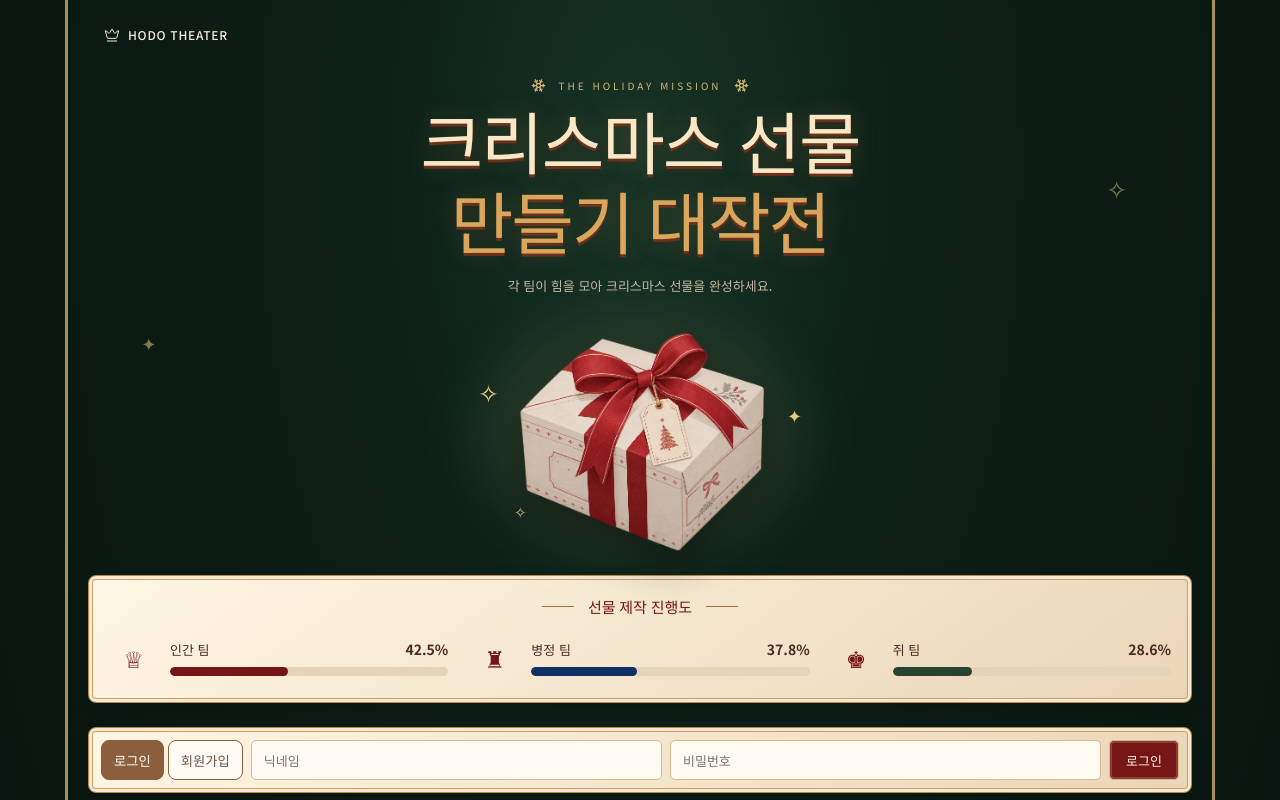
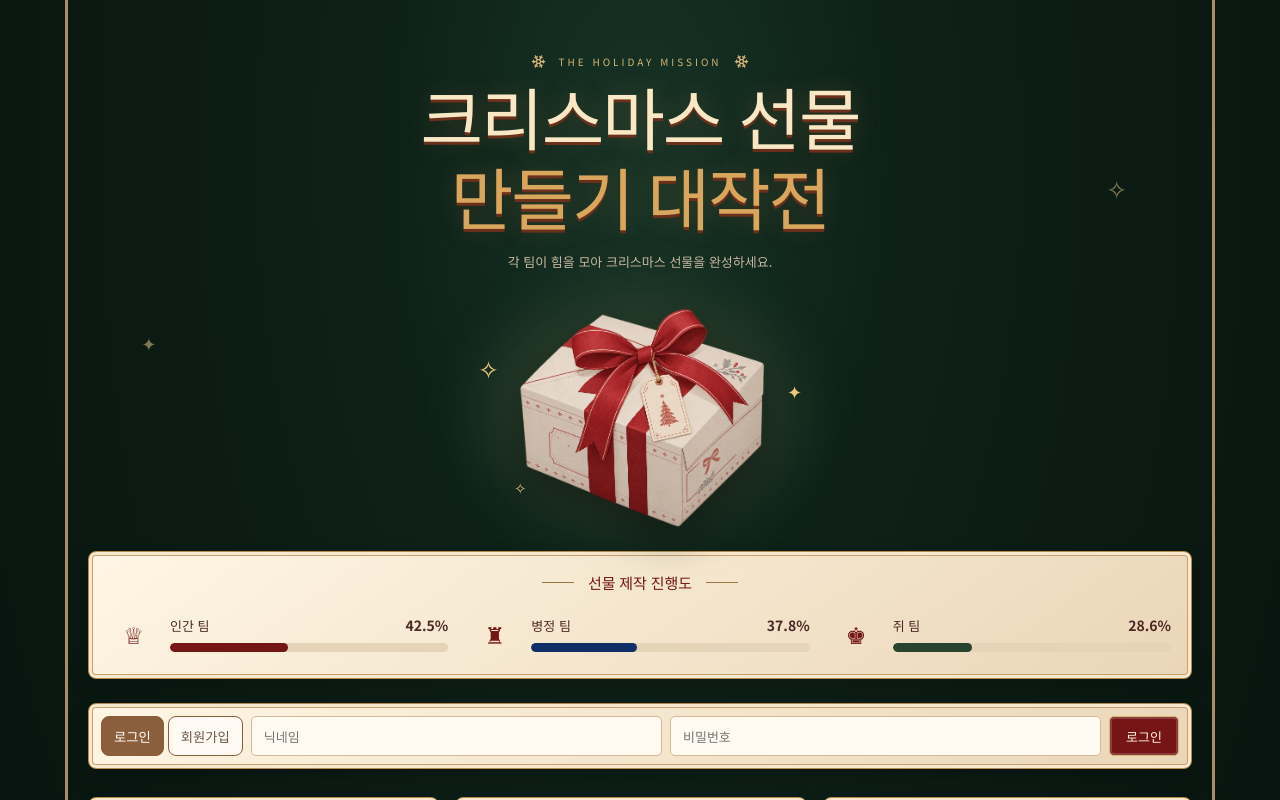
Before and after one commit to DoA-xoxo/gift, a Next.js app in the folder christmas-gift-next/: page / in a window 1280 px wide. Shown: the top 800 px of the page. Built offline with nearby package versions, Linux system fonts and the light colour scheme; no server answers; the database is empty; a web font is replaced by a local one.

Commit message:
Update page.jsx

```diff
--- a/christmas-gift-next/app/page.jsx
+++ b/christmas-gift-next/app/page.jsx
@@ -299,7 +299,7 @@ async function submitAuth(e) {
     setNotice('저장에 실패했어요. 잠시 후 다시 시도해 주세요.');
   }
 }
- return <main className="page"><div className="snow s1">✧</div><div className="snow s2">✦</div><header className="topline"><div className="mini-brand"><Crown size={17}/>HODO THEATER</div></header><section className="hero"><div className="eyebrow"><Snowflake size={15}/> THE HOLIDAY MISSION <Snowflake size={15}/></div><h1>크리스마스 선물<br/><em>만들기 대작전</em></h1><p>각 팀이 힘을 모아 크리스마스 선물을 완성하세요.</p><div className="hero-art"><div className="glow"/><img src="/gift-box1.png" alt="빨간색 리본 크리스마스 선물 상자"/><span className="spark sp1">✧</span><span className="spark sp2">✦</span><span className="spark sp3">✧</span></div>
+ return <main className="page"><div className="snow s1">✧</div><div className="snow s2">✦</div><section className="hero"><div className="eyebrow"><Snowflake size={15}/> THE HOLIDAY MISSION <Snowflake size={15}/></div><h1>크리스마스 선물<br/><em>만들기 대작전</em></h1><p>각 팀이 힘을 모아 크리스마스 선물을 완성하세요.</p><div className="hero-art"><div className="glow"/><img src="/gift-box1.png" alt="빨간색 리본 크리스마스 선물 상자"/><span className="spark sp1">✧</span><span className="spark sp2">✦</span><span className="spark sp3">✧</span></div>
   <div className="progress-wrap"><div className="section-label"><span/> 선물 제작 진행도 <span/></div><div className="progress-grid">{TEAMS.map(t=><div className="progress-card" key={t.id}>
   <div className="team-icon" style={{'--team':t.color}}>{t.icon}</div>
   <div className="progress-info"><div className="progress-title"><b>{t.name} 팀</b><strong>{progress[t.id].toFixed(1)}%</strong></div><div className="bar"><span style={{width:`${progress[t.id]}%`,background:t.color}}/></div></div></div>)}</div></div></section>
```
